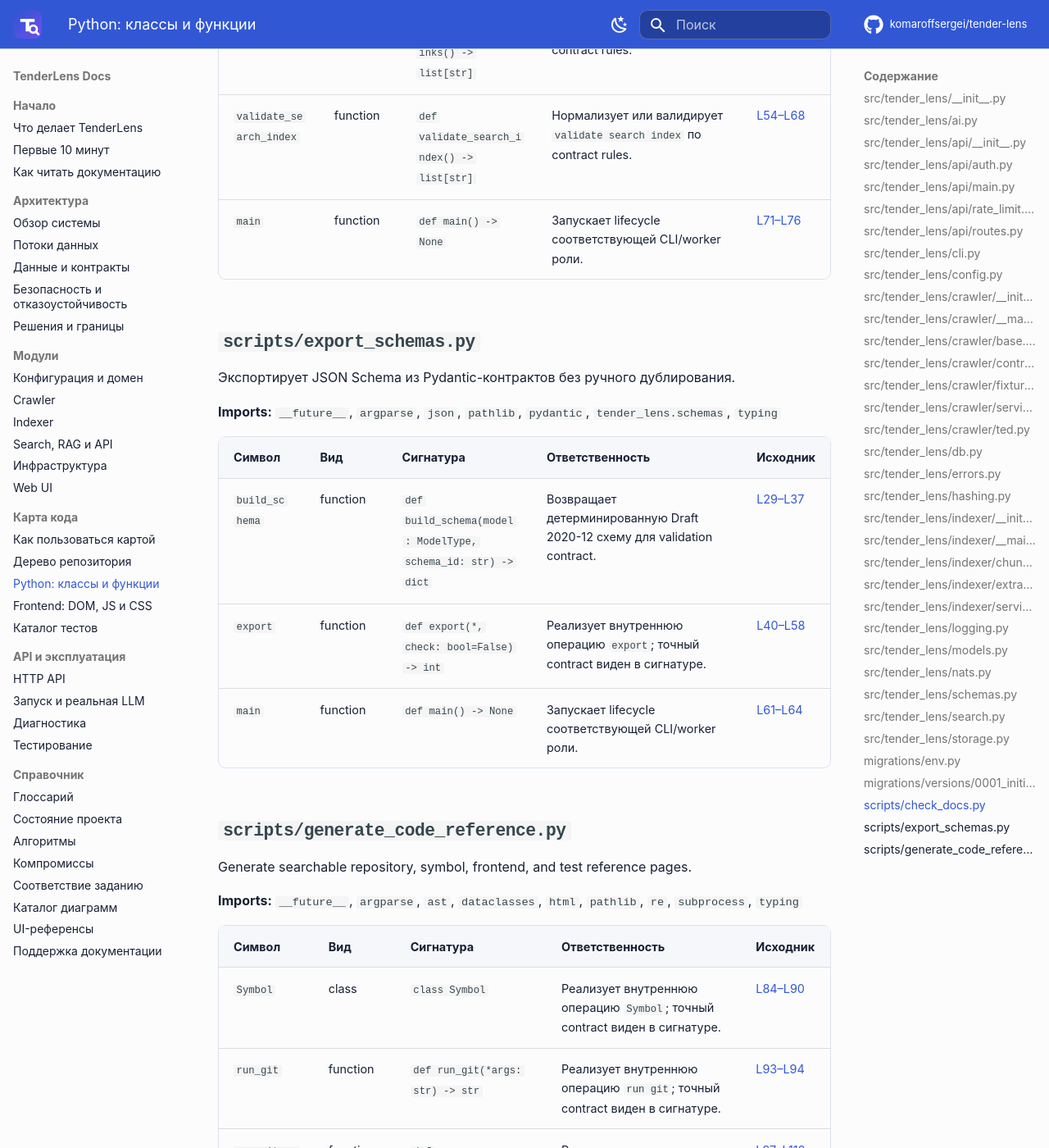
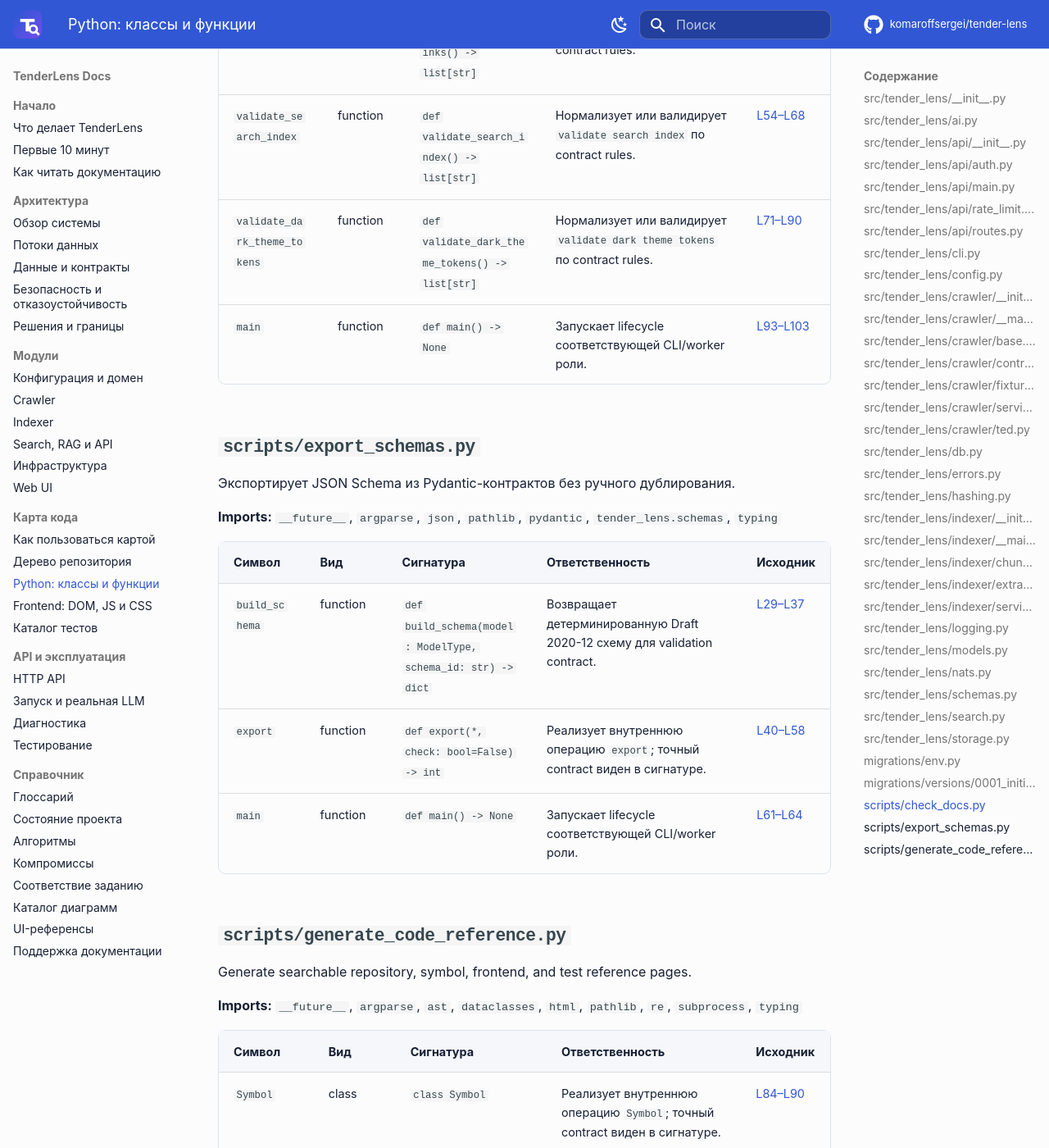
Before and after one commit to komaroffsergei/tender-lens, an MkDocs documentation site: the page built from docs/reference/python-api.md, in a window 1280 px wide and 1400 px high, scrolled down 40819 px. Shown: the whole window at 82% size. Built offline with MkDocs 1.6.1 and Material for MkDocs 9.7.7, drawn with Linux system fonts in a browser that asks for light colours; some of the changed text lies outside the part shown.

Commit message:
fix(docs): restore dark-theme diagram contrast
Define a complete slate token palette so Mermaid labels, headings, tables, and code-map surfaces no longer inherit light backgrounds with dark-mode foregrounds. Extend documentation validation to require every dark palette token.

```diff
--- a/docs/reference/python-api.md
+++ b/docs/reference/python-api.md
@@ -536,7 +536,8 @@
 | `validate_reference` | function | <span class="symbol-signature">`def validate_reference() -> list[str]`</span> | Нормализует или валидирует `validate reference` по contract rules. | [L20–L30](https://github.com/komaroffsergei/tender-lens/blob/main/scripts/check_docs.py#L20-L30) |
 | `validate_source_links` | function | <span class="symbol-signature">`def validate_source_links() -> list[str]`</span> | Нормализует или валидирует `validate source links` по contract rules. | [L33–L51](https://github.com/komaroffsergei/tender-lens/blob/main/scripts/check_docs.py#L33-L51) |
 | `validate_search_index` | function | <span class="symbol-signature">`def validate_search_index() -> list[str]`</span> | Нормализует или валидирует `validate search index` по contract rules. | [L54–L68](https://github.com/komaroffsergei/tender-lens/blob/main/scripts/check_docs.py#L54-L68) |
-| `main` | function | <span class="symbol-signature">`def main() -> None`</span> | Запускает lifecycle соответствующей CLI/worker роли. | [L71–L76](https://github.com/komaroffsergei/tender-lens/blob/main/scripts/check_docs.py#L71-L76) |
+| `validate_dark_theme_tokens` | function | <span class="symbol-signature">`def validate_dark_theme_tokens() -> list[str]`</span> | Нормализует или валидирует `validate dark theme tokens` по contract rules. | [L71–L90](https://github.com/komaroffsergei/tender-lens/blob/main/scripts/check_docs.py#L71-L90) |
+| `main` | function | <span class="symbol-signature">`def main() -> None`</span> | Запускает lifecycle соответствующей CLI/worker роли. | [L93–L103](https://github.com/komaroffsergei/tender-lens/blob/main/scripts/check_docs.py#L93-L103) |
 
 ## `scripts/export_schemas.py`
 
--- a/docs/stylesheets/extra.css
+++ b/docs/stylesheets/extra.css
@@ -14,6 +14,16 @@
   --tl-primary: #3157d5;
   --tl-primary-soft: #eef2ff;
   --tl-green: #12825c;
+}
+
+[data-md-color-scheme="slate"] {
+  --tl-line: #3a4458;
+  --tl-soft: #252b37;
+  --tl-muted: #aeb8ca;
+  --tl-ink: #f3f6ff;
+  --tl-primary: #91a8ff;
+  --tl-primary-soft: #29375f;
+  --tl-green: #5bd4aa;
 }
 
 body,
```
Also changed, not shown: other parts of docs/reference/python-api.md (+1 -1 lines), docs/reference/repository-tree.md (+2 -2 lines), 1 other file.
